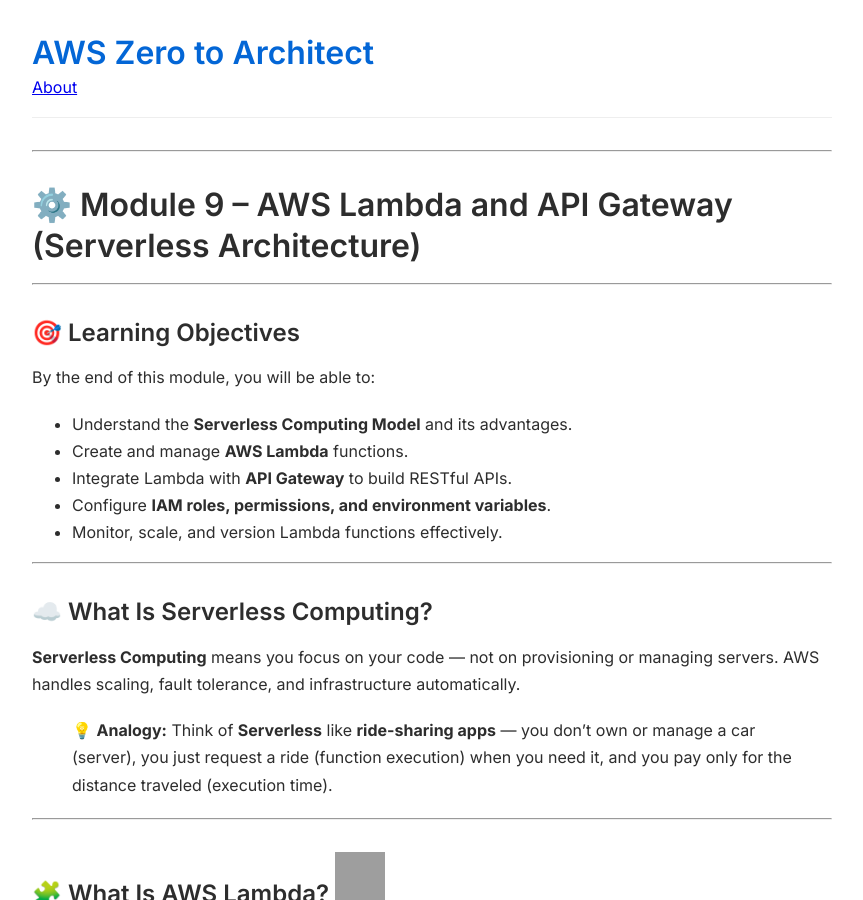
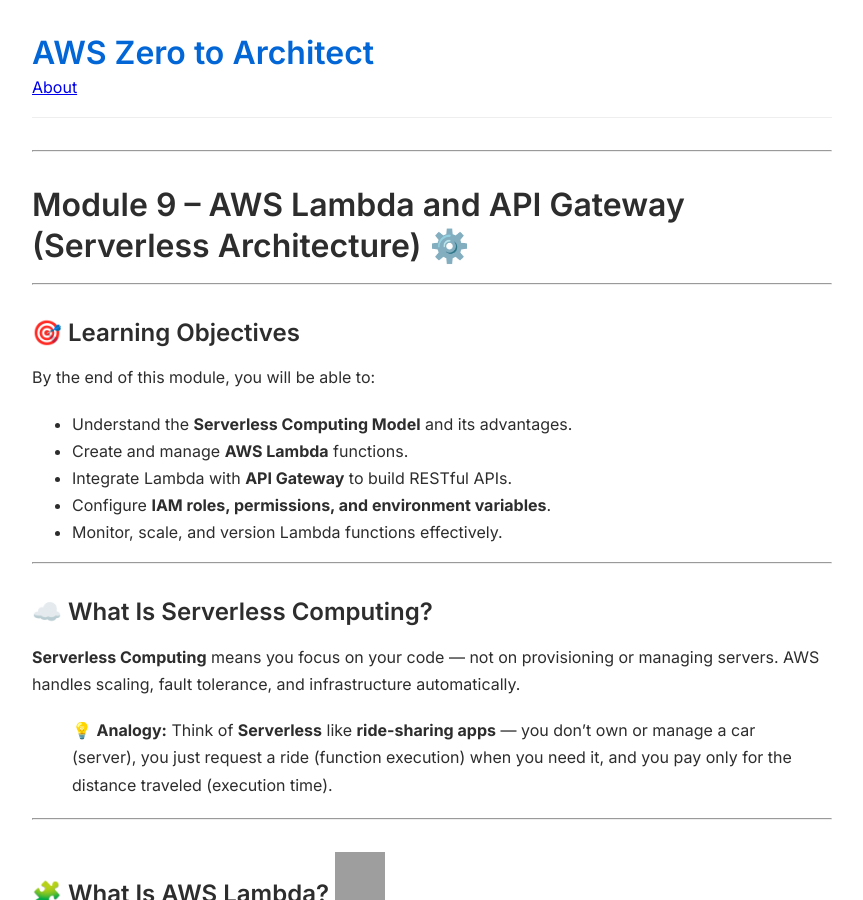
Before and after one commit to asiandevs/aws-zero-to-architect-blog, a Jekyll site: the page built from _posts/2025-11-06-module9-aws-lambda-and-api-gateway-serverless-architecture.md, in a window 1280 px wide and 900 px high. Shown: the whole window, without its empty margins (208-1071 px from the left). Built offline with Jekyll 4.4.1, drawn with Linux system fonts in a browser that asks for light colours; grey boxes are pictures that could not be loaded.

```diff
--- a/_posts/2025-11-06-module9-aws-lambda-and-api-gateway-serverless-architecture.md
+++ b/_posts/2025-11-06-module9-aws-lambda-and-api-gateway-serverless-architecture.md
@@ -9,7 +9,7 @@ description: "Creating serverless applications using AWS Lambda, integrating wit
 
 ---
 
-# ⚙️ Module 9 – AWS Lambda and API Gateway (Serverless Architecture)
+#  Module 9 – AWS Lambda and API Gateway (Serverless Architecture) ⚙️
 
 ---
 
```
